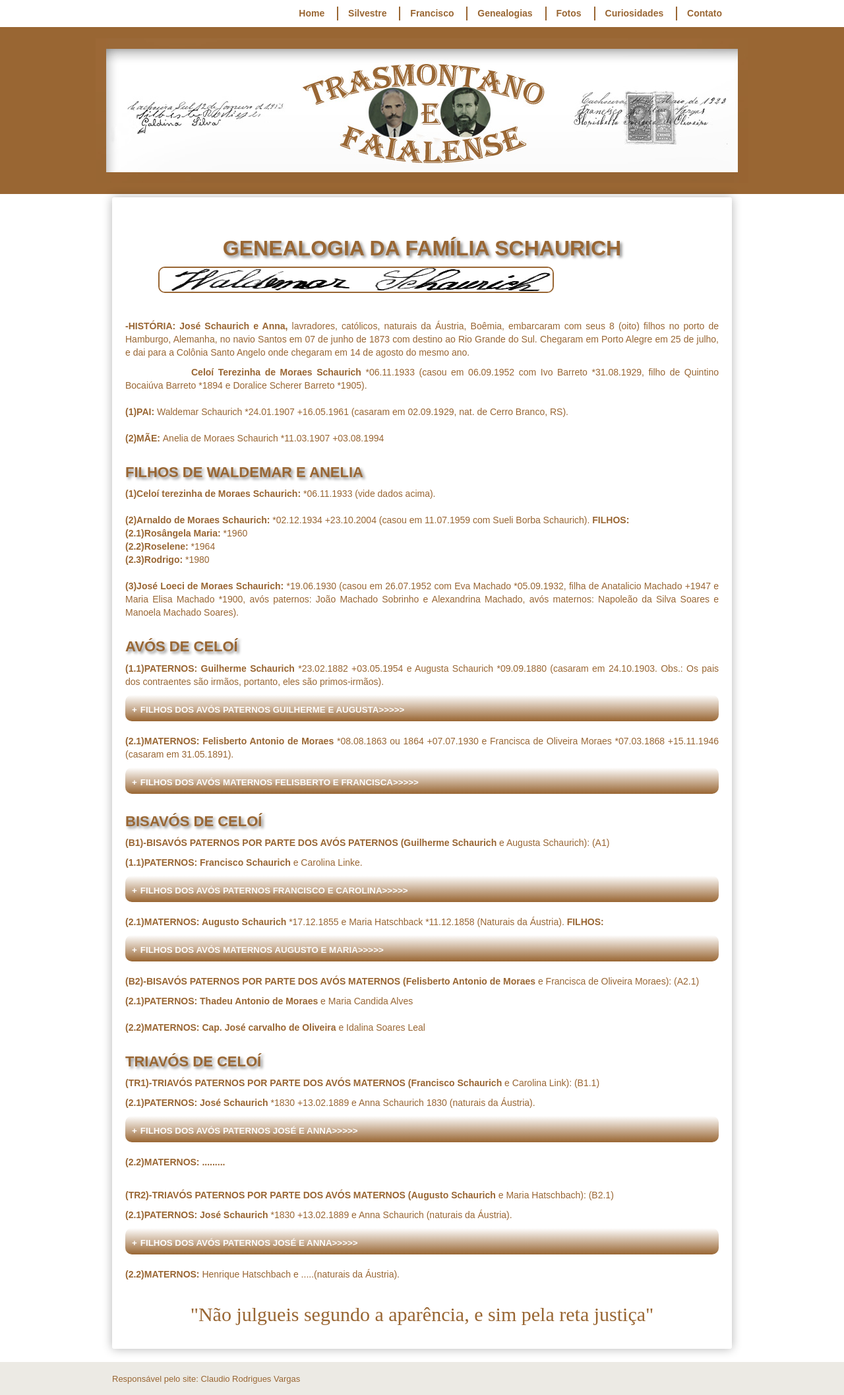
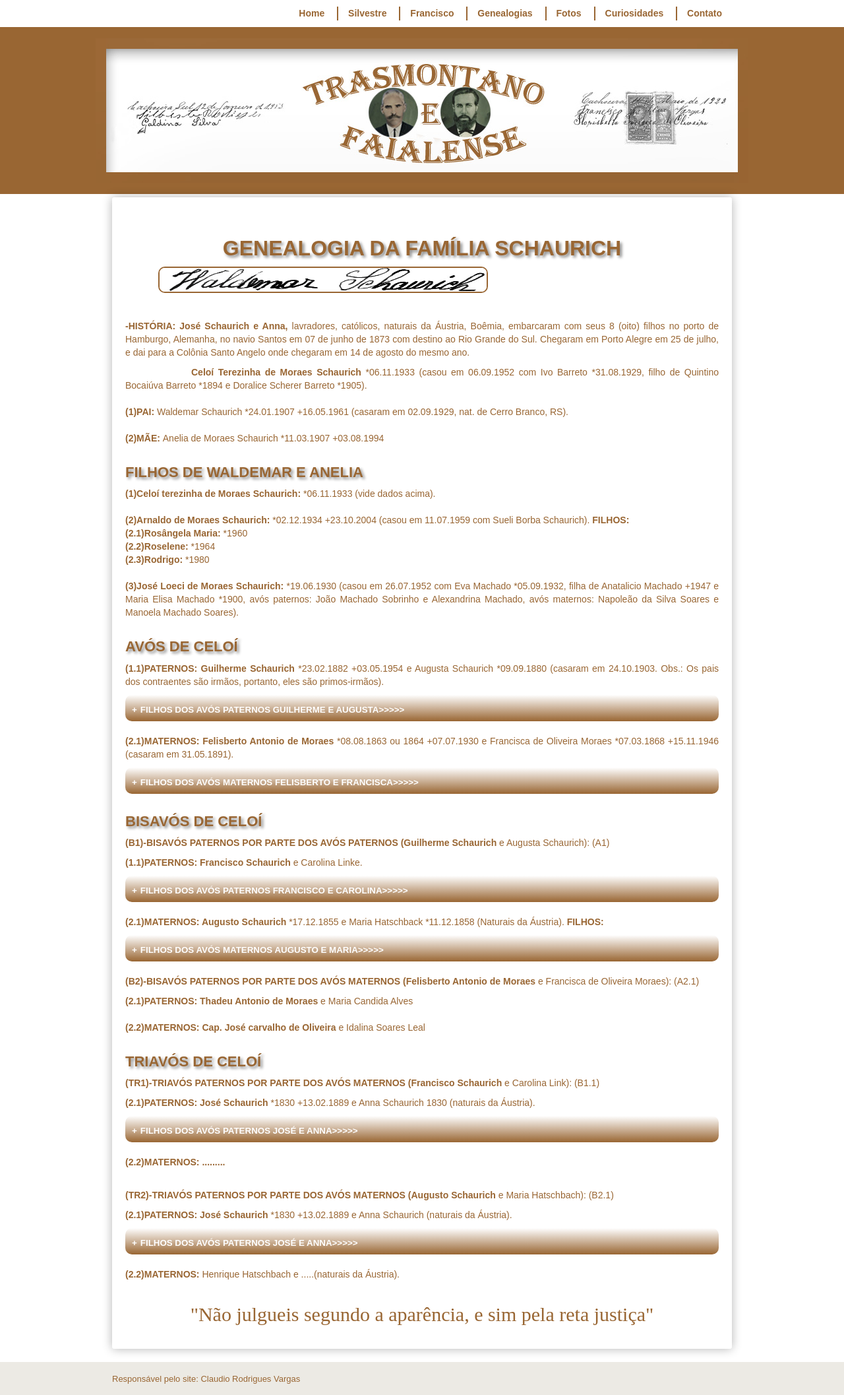
Before and after one commit to claudiovargas1955/claudiovargas1955.github.io, a Jekyll site: the page built from _pages/familia-schaurich.html, in a window 1280 px wide. Shown: the whole page at 66% size. Built offline with Jekyll 4.4.1, drawn with Linux system fonts in a browser that asks for light colours; some web fonts are replaced.

Commit message:
Update familia-schaurich.html

```diff
--- a/_pages/familia-schaurich.html
+++ b/_pages/familia-schaurich.html
@@ -95,7 +95,7 @@ details[open] summary {color:#996633;
 </style>
 
 <h1>GENEALOGIA DA FAMÍLIA SCHAURICH</h1>
-<img class="esq1" style="float:left"; src="/images/waldemar s.jpg" width="600px" height="40px" align="center" title="Assinatura Waldemar Schaurich";/><br><br><br><br>
+<img class="esq1" style="float:left"; src="/images/waldemar s.jpg" width="500px" height="40px" align="center" title="Assinatura Waldemar Schaurich";/><br><br><br><br>
 <p><b>-HISTÓRIA:  José Schaurich e Anna,</b> lavradores, católicos, naturais da Áustria, Boêmia, embarcaram com seus 8 (oito) filhos no
 porto de Hamburgo, Alemanha, no navio Santos em 07 de junho de 1873 com destino ao Rio Grande do Sul. Chegaram em Porto Alegre em 25 de
 julho, e dai para a Colônia Santo Angelo onde chegaram em 14 de agosto do mesmo ano.<br>
```
